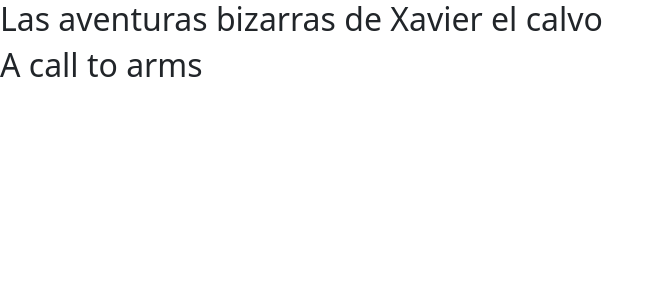
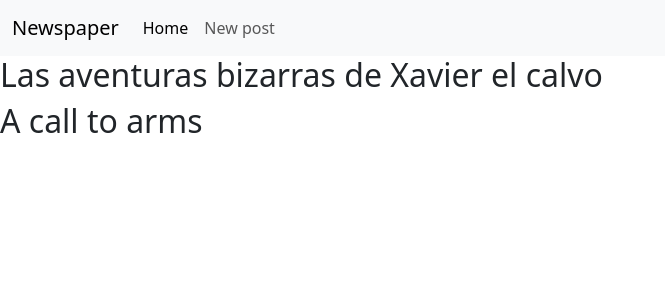
Before and after one commit to CesarTracana/blog_foofighters, a Django app: page / in a window 1280 px wide. Shown: the top 300 px of the page, without its empty margins (0-665 px from the left). Run offline with Django 5.2, Linux system fonts and the light colour scheme; data comes from the database, SQL or seed files in the repository; both versions use the stored data as it was after the commit.

Commit message:
commit before merge

```diff
--- a/myapp/urls.py
+++ b/myapp/urls.py
@@ -1,7 +1,9 @@
 from django.contrib import admin
 from .views import Hello, HomePageView
 from django.urls import path
+from .views import BlogCreateView
 
 urlpatterns = [
-    path ('', HomePageView.as_view(), name="home")
+    path ('', HomePageView.as_view(), name="home"),
+    path ('crear/', BlogCreateView.as_view(), name="post_new")
 ]
--- a/myapp/views.py
+++ b/myapp/views.py
@@ -2,6 +2,7 @@ from django.shortcuts import render
 from django.http import HttpResponse
 from .models import Post
 from django.views.generic import ListView
+from django.views.generic.edit import CreateView
 
 def Hello (request):
     return HttpResponse('Hello, World!')
@@ -9,3 +10,9 @@ def Hello (request):
 class HomePageView(ListView):
     model= Post
     template_name="home.html"
+
+
+class BlogCreateView(CreateView):
+    model= Post
+    template_name= "new_post.html"
+    fields=["title", "text"]
--- a/templates/base.html
+++ b/templates/base.html
@@ -4,6 +4,26 @@
 </head>
 
 <body>
+    <nav class="navbar navbar-expand-lg bg-body-tertiary">
+        <div class="container-fluid">
+          <a class="navbar-brand" href="#">Newspaper</a>
+          <button class="navbar-toggler" type="button" data-bs-toggle="collapse" data-bs-target="#navbarSupportedContent" aria-controls="navbarSupportedContent" aria-expanded="false" aria-label="Toggle navigation">
+            <span class="navbar-toggler-icon"></span>
+          </button>
+          <div class="collapse navbar-collapse" id="navbarSupportedContent">
+            <ul class="navbar-nav me-auto mb-2 mb-lg-0">
+              <li class="nav-item">
+                <a class="nav-link active" aria-current="page" href="#">Home</a>
+              </li>
+              <li class="nav-item">
+                <a class="nav-link" href="{%url 'post_new' %}">New post</a>
+              </li>
+
+            </ul>
+
+          </div>
+        </div>
+      </nav>
 
     {% block content %}
 
```
Also changed, not shown: hello_world_project/views.py (deleted, +0 -7 lines), db.sqlite3.
